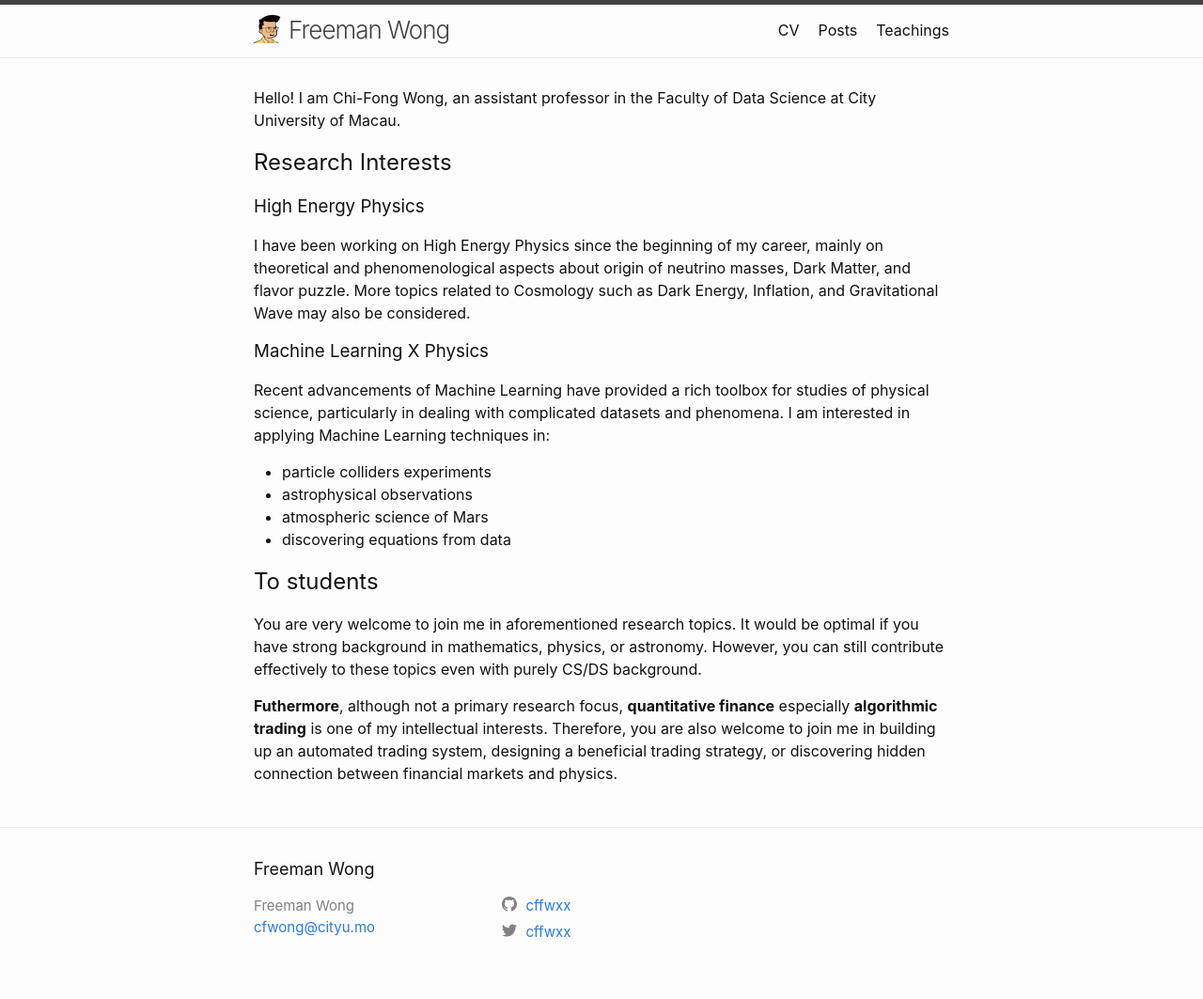
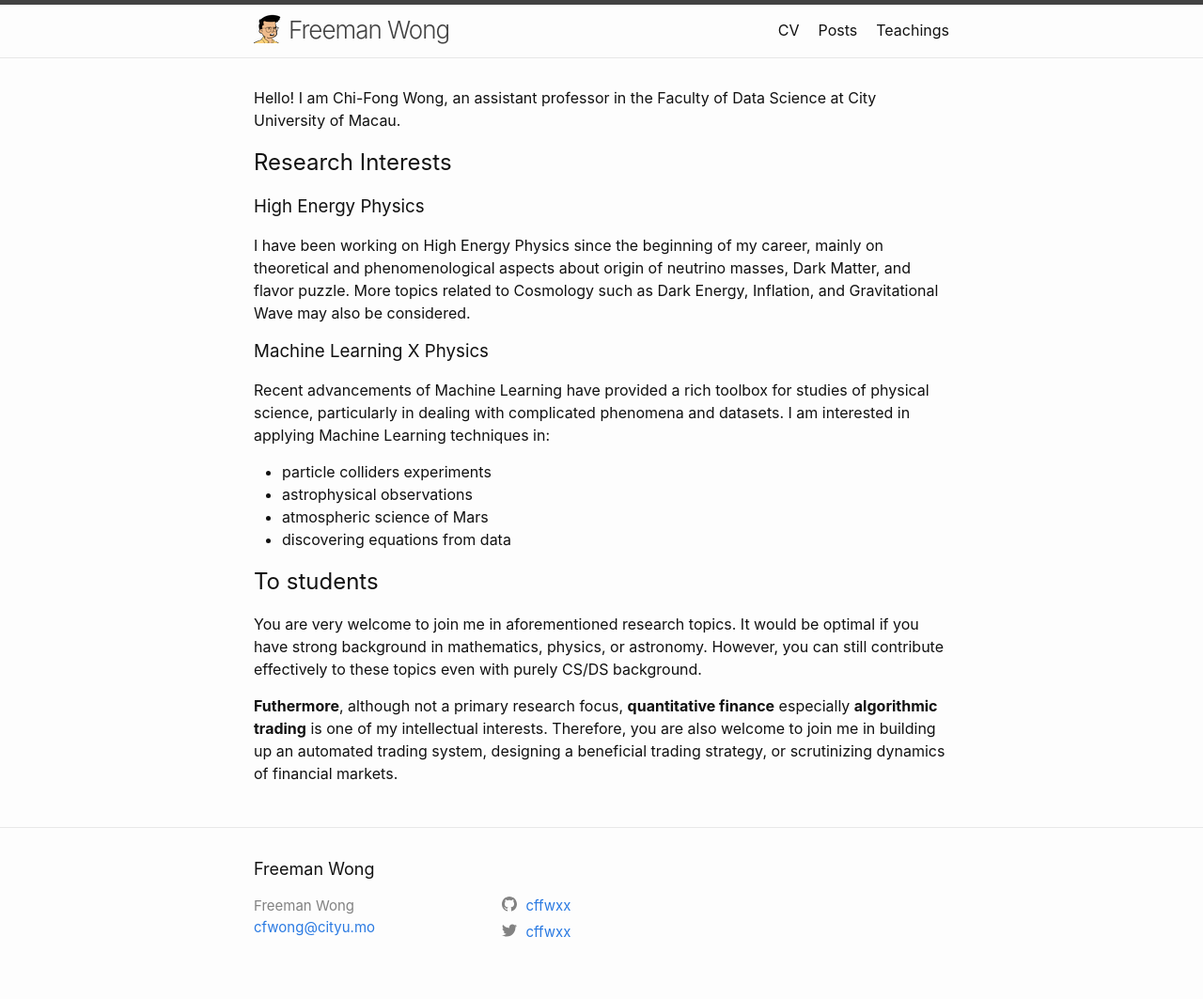
Before and after one commit to cffwxx/cffwxx.github.io, a Jekyll site: the page built from index.md, in a window 1280 px wide. Shown: the whole page at 94% size. Built offline with Jekyll 4.4.1, drawn with Linux system fonts in a browser that asks for light colours.

Commit message:
edit index.md

```diff
--- a/index.md
+++ b/index.md
@@ -12,7 +12,7 @@ I have been working on High Energy Physics since the beginning of my career, mai
 
 ### Machine Learning X Physics
 
-Recent advancements of Machine Learning have provided a rich toolbox for studies of physical science, particularly in dealing with complicated datasets and phenomena. I am interested in applying Machine Learning techniques in:
+Recent advancements of Machine Learning have provided a rich toolbox for studies of physical science, particularly in dealing with complicated phenomena and datasets. I am interested in applying Machine Learning techniques in:
 
 * particle colliders experiments
 * astrophysical observations
@@ -23,4 +23,4 @@ Recent advancements of Machine Learning have provided a rich toolbox for studies
 
 You are very welcome to join me in aforementioned research topics. It would be optimal if you have strong background in mathematics, physics, or astronomy. However, you can still contribute effectively to these topics even with purely CS/DS background.
 
-**Futhermore**, although not a primary research focus, **quantitative finance** especially **algorithmic trading** is one of my intellectual interests. Therefore, you are also welcome to join me in building up an automated trading system, designing a beneficial trading strategy, or discovering hidden connection between financial markets and physics.
+**Futhermore**, although not a primary research focus, **quantitative finance** especially **algorithmic trading** is one of my intellectual interests. Therefore, you are also welcome to join me in building up an automated trading system, designing a beneficial trading strategy, or scrutinizing dynamics of financial markets.
```
